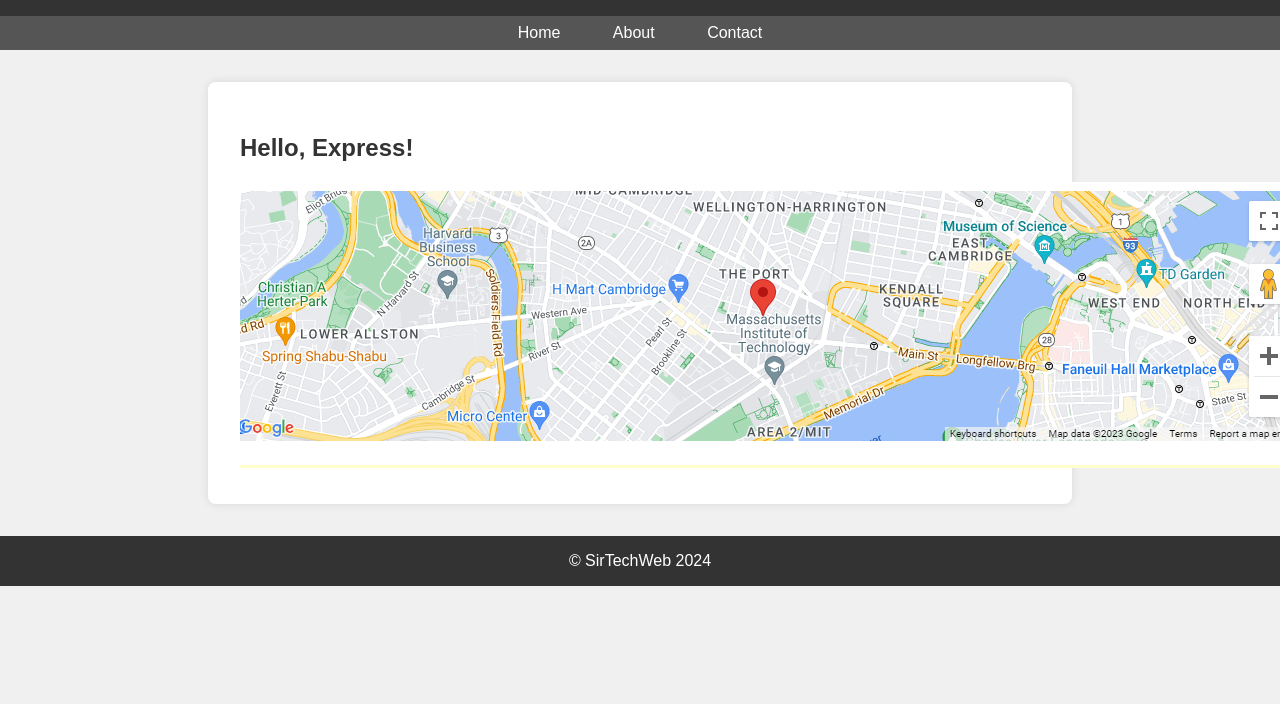
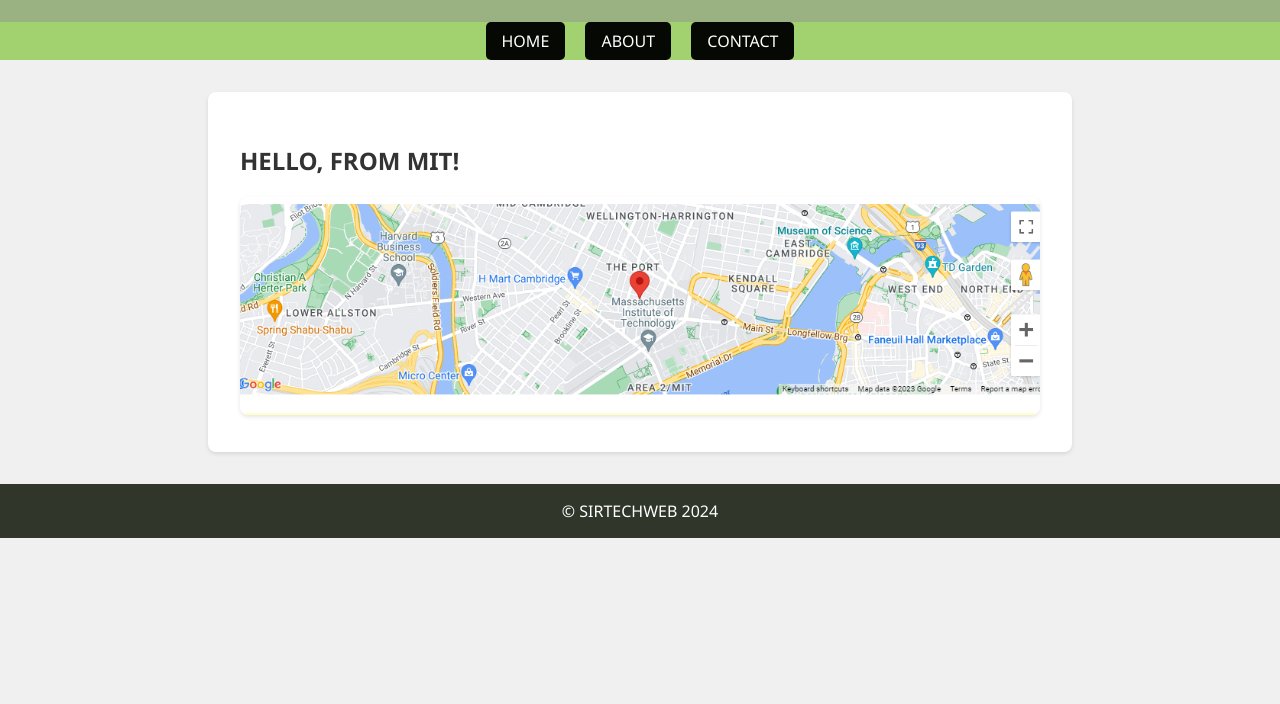
Before and after one commit to mocash/laughing-potato, a website: page public/index.html in a window 1280 px wide. Shown: the part 96-800 px from the top of the page. Drawn offline with Linux system fonts and the light colour scheme.

Commit message:
first commit

```diff
--- a/public/index.html
+++ b/public/index.html
@@ -6,7 +6,7 @@
   <title>SirTechWeb</title>
   <style>
     body {
-      font-family: Arial, sans-serif;
+      font-family: 'Segoe UI', Tahoma, Geneva, Verdana, sans-serif;
       margin: 0;
       padding: 0;
       box-sizing: border-box;
@@ -15,46 +15,57 @@
     }
 
     header {
-      background-color: #333; /* Dark gray header */
+      background-color: #9ab182; /* Light green header */
       color: white;
       text-align: center;
       padding: 1em 0;
+      text-transform: uppercase; /* Uppercase text */
     }
 
     nav {
-      background-color: #555; /* Darker gray navigation bar */
+      background-color: #A2D16F; /* Lighter green navigation bar */
       padding: 0.5em;
       text-align: center;
     }
 
     nav a {
-      color: white;
+      color: #fff;
       text-decoration: none;
       padding: 0.5em 1em;
       margin: 0 0.5em;
       border-radius: 5px;
       transition: background-color 0.3s ease;
+      background-color: #060803; /* Light green background */
+      text-transform: uppercase; /* Uppercase text */
     }
 
     nav a:hover {
-      background-color: #777; /* Even darker gray on hover */
+      background-color: #687957; /* Darker green on hover */
     }
 
     section {
       max-width: 800px;
       margin: 2em auto;
       padding: 2em;
-      background-color: white;
-      box-shadow: 0 0 10px rgba(0, 0, 0, 0.1);
+      background-color: #fff; /* White background for the section */
+      box-shadow: 0 2px 4px rgba(0, 0, 0, 0.1); /* Subtle box shadow */
       border-radius: 8px;
       text-align: left;
+      text-transform: uppercase; /* Uppercase text */
+    }
+
+    section img {
+      max-width: 100%; /* Make sure images don't overflow their container */
+      border-radius: 8px; /* Add rounded corners to the image */
+      box-shadow: 0 2px 4px rgba(0, 0, 0, 0.1); /* Subtle box shadow for the image */
     }
 
     footer {
-      background-color: #333; /* Dark gray footer */
+      background-color: #31362b; /* Lighter green footer */
       color: white;
       padding: 1em 0;
       text-align: center;
+      text-transform: uppercase; /* Uppercase text */
     }
   </style>
 </head>
@@ -71,7 +82,7 @@
   </nav>
 
   <section>
-    <h1>Hello, Express!</h1>
+    <h1>Hello, From MIT!</h1>
 
     <!-- Add an image -->
     <img src="./map.PNG" alt="Description of the image">
```
